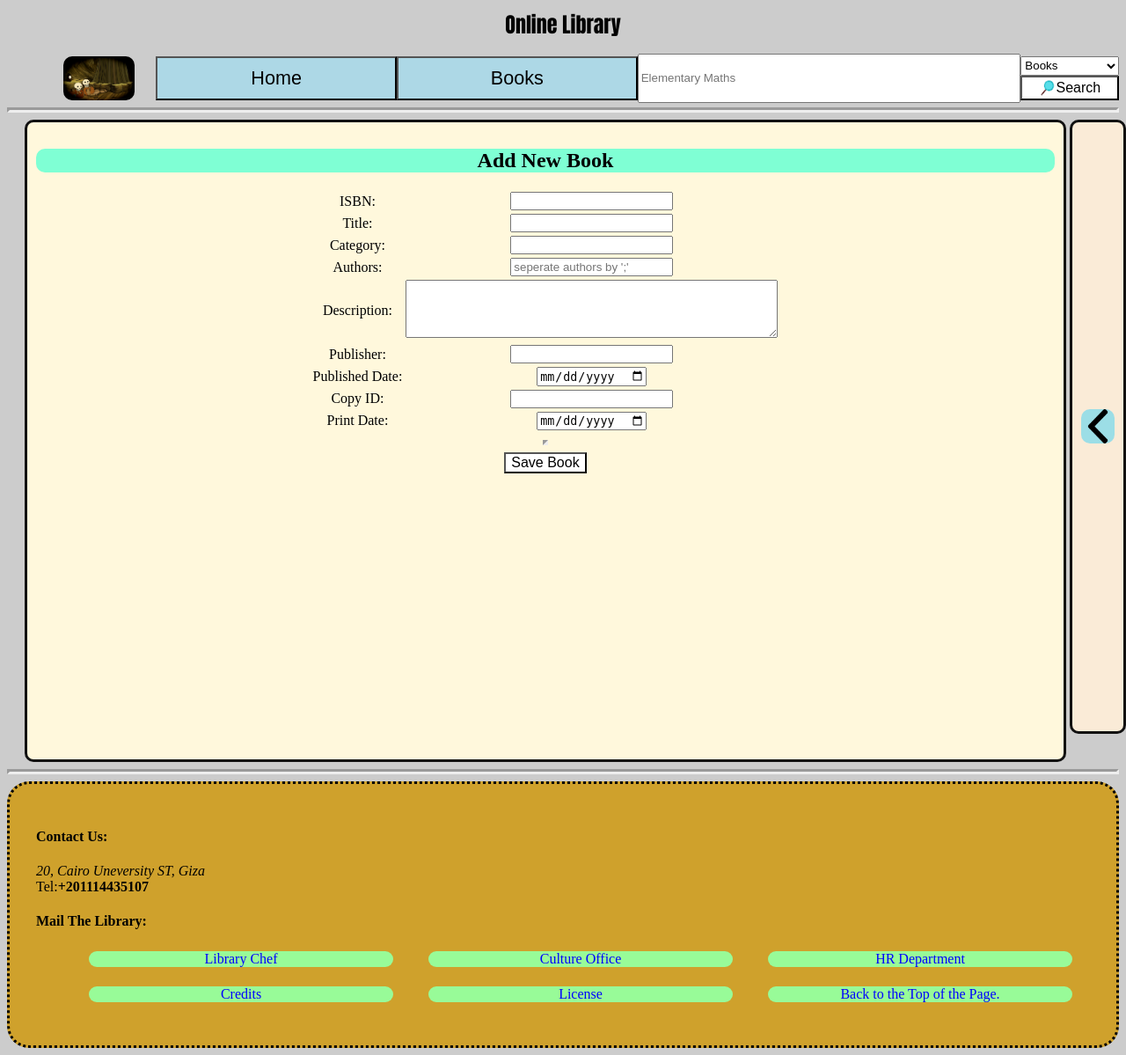
After one commit to Mostafa808/Online-Library-Django, a Django app: page /add-book/ in a window 1280 px wide. The commit adds this page. Shown: the whole page at 88% size. Run offline with Django 5.2, Linux system fonts and the light colour scheme.

Commit message:
You can now add books

```diff
--- a/home/admin.py
+++ b/home/admin.py
@@ -8,7 +8,7 @@ class BookDetailsAdmin(admin.ModelAdmin):
 
 
 class BookCopyAdmin(admin.ModelAdmin):
-    list_display = ("get_title", "printed_date","is_available","borrowed_by","due_date")
+    list_display = ("get_title", "ID", "printed_date","is_available","borrowed_by","due_date")
     def get_title(self, copy):
         return copy.details.title
 
--- /dev/null
+++ b/home/templates/AddBook.html
@@ -0,0 +1,65 @@
+{% extends "Basic.html" %}
+{% load static %}
+
+{% block title_extension %}Books{% endblock %}
+
+{% block css_extension %}
+    <link rel="stylesheet" href="{% static '/CSS Source/Books/Basic.css'%}">
+    <link rel="stylesheet" href="{% static '/CSS Source/Books/AddBook.css'%}">
+{% endblock %}
+{% block js_extension %}
+    <script src="{% static '/JS Source/Books/ViewBooks.js'%}"></script>
+{% endblock %}
+{% block content %}
+    <div id="admin-functions">
+        <h2>Add New Book</h2>
+        <form id="addBookForm">
+            <table>
+                <tr>
+                    <td><label for="isbn">ISBN:</label></td>
+                    <td><input type="text" id="isbn" name="isbn" required></td>
+                </tr>
+                <tr>
+                    <td><label for="book-title">Title:</label></td>
+                    <td><input type="text" id="book-title" name="book-title" required></td>
+                </tr>
+                <tr>
+                    <td><label for="category">Category:</label></td>
+                    <td><input type="text" id="category" name="category" required></td>
+                </tr>
+                <tr>
+                    <td><label for="authors">Authors:</label></td>
+                    <td><input type="text" id="authors" name="authors" placeholder="seperate authors by ';'" required></td>
+                </tr>
+                <tr>
+                    <td><label for="description">Description:</label></td>
+                    <td><textarea id="description" name="description" rows="4" cols="50" required></textarea></td>
+                </tr>
+                <tr>
+                    <td><label for="publisher">Publisher:</label></td>
+                    <td><input type="text" id="publisher" name="publisher" required></td>
+                </tr>
+                <tr>
+                    <td><label for="published-date">Published Date:</label></td>
+                    <td><input type="date" id="published-date" name="published-date" required></td>
+                </tr>
+                <tr>
+                    <td><label for="copy-id">Copy ID:</label></td>
+                    <td><input type="text" id="copy-id" name="copy-date" required></td>
+                </tr>
+                <tr>
+                    <td><label for="print-date">Print Date:</label></td>
+                    <td><input type="date" id="print-date" name="print-date" required></td>
+                </tr>
+            </table>
+            <hr/>
+            <button type="button" id = "save-book" onclick="handle_tap(this);">Save Book</button>
+
+        </form>
+    </div>
+{% endblock %}
+
+{% block post_js_extension %}
+    <script>show_hide_side()</script>
+    <script>book_handler.update_init()</script>
+{% endblock %}
--- a/home/urls.py
+++ b/home/urls.py
@@ -10,4 +10,9 @@ urlpatterns =[
     path('account-update-action/', views.account_update_action, name="Update-Action"),
     path('profile/', views.profile, name="profile"),
     path('profile-change-password/', views.change_password, name="Change-Password"),
+    path('books-admin/', views.books_admin, name="books-admin"),
+    path('books-user/', views.books_user, name="books-user"),
+    path('add-book/', views.add_book, name="add-book"),
+    path('books-add-book-action/', views.books_add_book_action, name="books-add-book-action"),
+    path('books-search-action/', views.books_search_action, name="books-search-action"),
 ]
--- a/home/views.py
+++ b/home/views.py
@@ -26,6 +26,15 @@ def profile(request: wsgi.WSGIRequest):
     return HttpResponse(page.render())
 def change_password (request: wsgi.WSGIRequest):
     page = loader.get_template("ChangePassword.html")
+    return HttpResponse(page.render())
+def books_admin(request: wsgi.WSGIRequest):
+    page = loader.get_template("BooksAdmin.html")
+    return HttpResponse(page.render())
+def books_user(request: wsgi.WSGIRequest):
+    page = loader.get_template("BooksUser.html")
+    return HttpResponse(page.render())
+def add_book(request: wsgi.WSGIRequest):
+    page = loader.get_template("AddBook.html")
     return HttpResponse(page.render())
 
 @csrf_exempt
@@ -109,3 +118,72 @@ def account_update_action(request: wsgi.WSGIRequest):
         return(JsonResponse(result))
     else:
         return(JsonResponse({"error":"invalid request"}))
+
+@csrf_exempt
+def books_add_book_action(request: wsgi.WSGIRequest):
+    if request.method=="POST":
+        current_user:dict = dict(json.loads(request.body))["user"]
+        result = User.validate_permissions(current_user)
+        if(not result["valid"]):
+            return(JsonResponse(result))
+        current_book_copy: dict = dict(json.loads(request.body))["current_book_copy"]
+        current_book_details: dict = dict(json.loads(request.body))["current_book_details"]
+        result = BookCopy.pre_add_validation(dict(json.loads(request.body))["current_book_copy"])
+        if(result["valid"]):
+            result = BookDetails.pre_add_validation(current_book_details)
+            if(result["valid"]):
+                if not result["reference"]:
+                    new_details = BookDetails(
+                        ISBN=current_book_details["ISBN"],
+                        title=current_book_details["title"],
+                        authors=current_book_details["authors"],
+                        category=current_book_details["category"],
+                        description=current_book_details["description"],
+                        publisher=current_book_details["publisher"],
+                        published_date=current_book_details["published_date"].split("T")[0]
+                        )
+                    new_details.save()
+                ref_details = BookDetails.objects.get(ISBN=current_book_details["ISBN"])
+                new_copy = BookCopy(
+                    ID=current_book_copy["ID"],
+                    details=ref_details,
+                    printed_date=current_book_copy["printed_date"].split("T")[0]
+                    )
+                new_copy.save()
+
+        return(JsonResponse(result))
+    else:
+        return(JsonResponse({"error":"invalid request"}))
+
+@csrf_exempt
+def books_search_action (request: wsgi.WSGIRequest):
+    if request.method=="POST":
+        print(request.body)
+        current_user:dict = dict(json.loads(request.body))["user"]
+        result = User.validate_permissions(current_user)
+        if(not result["valid"]):
+            return(JsonResponse(result))
+        search_data = dict(json.loads(request.body))["search_data"]
+        books_result = BookDetails.objects.filter(
+            title__icontains=search_data["title"],
+            category__icontains=search_data["category"],
+            authors__icontains=search_data["author"]
+            )
+
+        list_details = []
+        for key in books_result.values_list("ISBN"):
+            list_details.append(key[0])
+        print(list_details)
+        copies_result = BookCopy.objects.filter(details__in=list_details)
+        if search_data["is_available"]:
+            copies_result = copies_result.filter(is_available=True)
+        if search_data["is_borrowed"]:
+            copies_result = copies_result.exclude(borrowed_by_id__isnull=True)
+
+        context: dict = {
+            "books": copies_result,
+        }
+
+        return(render(request, 'BooksResults.html', context))
+    else:
+        return(JsonResponse({"error":"invalid request"}))
--- /dev/null
+++ b/static/CSS Source/Books/AddBook.css
@@ -0,0 +1,8 @@
+#addBookForm{
+    display: flex;
+    flex-direction: column;
+}
+#addBookForm > *{
+    display: block;
+    align-self: center;
+}
--- a/static/CSS Source/Books/Basic.css
+++ b/static/CSS Source/Books/Basic.css
@@ -11,7 +11,7 @@ article > div > *{
     display: block;
     height: 30px;
     margin: 3px 1px;
-    width: 80%;
+    width: 90%;
 }
 #advanced-search-section > div{
     display: flex;
@@ -38,21 +38,21 @@ article > div > *{
 #advanced-search-section > div > *{
     flex: 2;
 }
-#advanced-search-section > div > :nth-child(1){
+#advanced-search-section > div > div:has(input[type ='text']){
     flex: 20;
 }
-#advanced-search-section > div > div > :nth-child(1){
+#advanced-search-section > div > div:has(input[type ='text']){
      /* for autocomplete*/
     position: relative;
     display: inline-block;
 }
-#advanced-search-section > div > div > :nth-child(1) *{
+#advanced-search-section > div > div:has(input[type ='text']) *{
     width: 100%;
     height: 100%;
     box-sizing: border-box;
 }
-#advanced-search-section > div > :nth-child(4){
-    flex: 3;
+#advanced-search-section > div > div:has(label){
+    flex: 2;
 }
 
 #advanced-search-section > div > div > *{
--- a/static/JS Source/Books/Basic.js
+++ b/static/JS Source/Books/Basic.js
@@ -1,12 +1,12 @@
 function check_user(){
     if(current_user==null){
         window.alert("You need to sign In first.");
-        element_handler.goto_link("../account-sign-in/");
+        element_handler.goto_link("/account-sign-in/");
     }
     else if(current_user.is_admin){
-        element_handler.goto_link("../BooksAdmin/")
+        element_handler.goto_link("/books-admin/")
     }
     else{
-        element_handler.goto_link("../BooksUser/")
+        element_handler.goto_link("/books-user/")
 }
 }
--- /dev/null
+++ b/static/JS Source/Books/ViewBooks.js
@@ -0,0 +1,18 @@
+class book_handler{
+    static update_init(){
+        if(!edit_book_flag){
+            return;
+        }
+        element_handler.get_id("isbn").value = current_selected_book.ISBN;
+        element_handler.get_id("book-title").value = current_selected_book.title;
+        element_handler.get_id("category").value = current_selected_book.category;
+        let delimiter = ";"
+        element_handler.get_id("authors").value = delimiter.join(current_selected_book.authors);
+        element_handler.get_id("description").value = current_selected_book.description;
+        element_handler.get_id("publisher").value = current_selected_book.publisher;
+        element_handler.get_id("published-date").value = current_selected_book.published_date;
+        element_handler.get_id("copy-id").value = current_selected_book_copy.ID;
+        element_handler.get_id("isbn").value = current_selected_book_copy.details;
+        element_handler.get_id("print-date").value = current_selected_book_copy.printed_date;
+    }
+}
--- a/static/JS Source/Templetes/Basic.js
+++ b/static/JS Source/Templetes/Basic.js
@@ -109,6 +109,20 @@ class server_gate{
             console.error("The request failed: ". error)
         })
     }
+    static add_book(current_book_copy, current_book_details){
+        fetch("/books-add-book-action/",{
+            "method":"POST",
+            "body":JSON.stringify({"csrfmiddlewaretoken": this.getCookie("csrftoken"), "user": current_user, "current_book_copy" : current_book_copy, "current_book_details": current_book_details})
+        }).then(response=>response.json()).then(data=>{
+            console.log('The server response: ',data)
+            window.alert(data["message"])
+            if(data["valid"]==true){
+                //go to books
+            }
+        }).catch(error=>{
+            console.error("The request failed: ". error)
+        })
+    }
     static getCookie(name) {
         var cookieValue = null;
         if (document.cookie && document.cookie !== '') {
@@ -122,6 +136,108 @@ class server_gate{
             }
         }
         return cookieValue;
+    }
+}
+class search_data_model{
+    constructor(title='', category='', author='', is_available=false, is_borrowed=false){
+        this.title = title;
+        this.category = category;
+        this.author = author;
+        this.is_available = is_available;
+        this.is_borrowed = is_borrowed;
+    }
+}
+// book details and book copy
+class book_details {
+    constructor(ISBN, title, authors, category, description, publisher, publishedDate) {
+        this.ISBN = ISBN;
+        this.title = title;
+        this.authors = authors;
+        this.category = category;
+        this.description = description;
+        this.publisher = publisher;
+        this.published_date = new Date(publishedDate);
+    }
+}
+class book_copy {
+    constructor(ID, details, printedDate, isAvailable=true, borrowedBy=null, dueDate=null) {
+        this.ID = ID;
+        this.details = details;
+        this.printed_date = new Date(printedDate);
+        this.is_available = isAvailable;
+        this.borrowed_by = borrowedBy;
+        this.due_date = dueDate ? new Date(dueDate) : null;
+    }
+}
+
+
+// global settings
+var recursive = false;
+//memory model
+/** @type {user} */
+var current_user = basic_memory.get_object("current_user");
+
+/** @type {search_data_model} */
+var search_data = basic_memory.get_object("search_data");
+
+/** @type {book_details} */
+var current_selected_book = basic_memory.get_object("current_selected_book");
+/** @type {book_copy} */
+var current_selected_book_copy = basic_memory.get_object("current_selected_book_copy");
+
+
+// edit book flag
+var edit_book_flag = basic_memory.get_object("edit_book_flag");
+
+class book_UI{
+    static init_page(){
+        if(!search_data){
+            return;
+        }
+        document.getElementById("title-search-field").value = search_data.title;
+        document.getElementById("category-search-field").value = search_data.category;
+        document.getElementById("author-search-field").value = search_data.author;
+        document.getElementById("available-only").checked = search_data.is_available;
+        document.getElementById("borrowed").checked = search_data.is_borrowed;
+        //TODO xmlHttprequest
+    }
+    static set_current_book(current_details, current_copy){
+        current_selected_book = current_details
+        current_selected_book_copy = current_copy
+    }
+    static search_books(reload_flag = false){
+        this.get_search_data();
+        if(reload_flag){
+            element_handler.goto_link("/books/")
+        }else{
+            let books = new XMLHttpRequest();
+            books.open("POST", "/books-search-action/");
+            books.setRequestHeader("Content-Type", "application/json");
+            books.onload = function(){
+                if(books.status==200){
+                    let books_elements = books.responseText;
+                    console.log(books_elements);
+                    element_handler.get_id("books_results").innerHTML = books_elements;
+                }else{
+                    console.error("Error:", books.statusText)
+                }
+            }
+            books.send(JSON.stringify({"csrfmiddlewaretoken": server_gate.getCookie("csrftoken"), "user":current_user, "search_data":search_data}))
+
+        }
+    }
+    static get_search_data(){
+        search_data = new search_data_model();
+        search_data.title = document.getElementById("title-search-field").value;
+        if(!search_data.title){
+            search_data.title = document.getElementById("SearchField").value;
+            document.getElementById("title-search-field").value = search_data.title;
+        }
+        search_data.category = document.getElementById("category-search-field").value;
+        search_data.author = document.getElementById("author-search-field").value;
+        search_data.is_available = document.getElementById("available-only").checked
+        search_data.is_borrowed = document.getElementById("borrowed").checked
+        basic_memory.set_object("search_data", search_data)
     }
 }
 class element_handler{
@@ -236,34 +352,6 @@ class form_handler{
         return true;
     }
 }
-// book details and book copy
-class book_details {
-    constructor(ISBN, title, authors, category, description, publisher, publishedDate) {
-        this.ISBN = ISBN;
-        this.title = title;
-        this.authors = authors;
-        this.category = category;
-        this.description = description;
-        this.publisher = publisher;
-        this.publishedDate = new Date(publishedDate);
-    }
-}
-class book_copy {
-    constructor(ID, details, printedDate, isAvailable, borrowedBy, dueDate) {
-        this.ID = ID;
-        this.details = details;
-        this.printed_date = new Date(printedDate);
-        this.is_available = isAvailable;
-        this.borrowed_by = borrowedBy;
-        this.due_date = dueDate ? new Date(dueDate) : null;
-    }
-}
-
-// global settings
-var recursive = false;
-//memory model
-/** @type {user} */
-var current_user = basic_memory.get_object("current_user");
 
 // UI Functions
 function scroll_manager(){
@@ -369,6 +457,45 @@ function handle_tap(current_element){
     else if(current_element.id =="sign-up"){
         element_handler.goto_link('/account-sign-up/');
     }
+    else if(current_element.id=="Search" || current_element.id == "advanced-search"){
+        book_UI.search_books(current_element.id=="Search");
+    }
+    else if(current_element.id=="add-book"){
+        if(current_selected_book){
+            basic_memory.del_object("current_selected_book")
+        }
+        if(current_selected_book_copy){
+            basic_memory.del_object("current_selected_book_copy")
+        }
+        if(edit_book_flag){
+            basic_memory.del_object("edit_book_flag")
+        }
+        element_handler.goto_link('/add-book/');
+    }
+    else if(current_element.classList.contains("borrow-book-button") || current_element.classList.contains("return-book-button")){
+
+
+    }else if(current_element.classList.contains("edit-book")){
+
+    }else if(current_element.classList.contains("delete-book")){
+
+    }else if(current_element.id=="save-book"){
+        current_selected_book = new book_details(
+            element_handler.get_id("isbn").value,
+            element_handler.get_id("book-title").value,
+            element_handler.get_id("authors").value.split(';'),
+            element_handler.get_id("category").value,
+            element_handler.get_id("description").value,
+            element_handler.get_id("publisher").value,
+            element_handler.get_id("published-date").value
+        );
+        current_selected_book_copy = new book_copy(
+            element_handler.get_id("copy-id").value,
+            element_handler.get_id("isbn").value,
+            element_handler.get_id("print-date").value
+        );
+        server_gate.add_book(current_selected_book_copy, current_selected_book)
+    }
     else{
         reset();
     }
```
Also changed, not shown: home/models.py (+36 -0 lines), home/templates/AdvancedSearch.html (added, +52 -0 lines), home/templates/BooksAdmin.html (added, +28 -0 lines), home/templates/BooksResults.html (added, +23 -0 lines), home/templates/BooksUser.html (added, +21 -0 lines), db.sqlite3.
